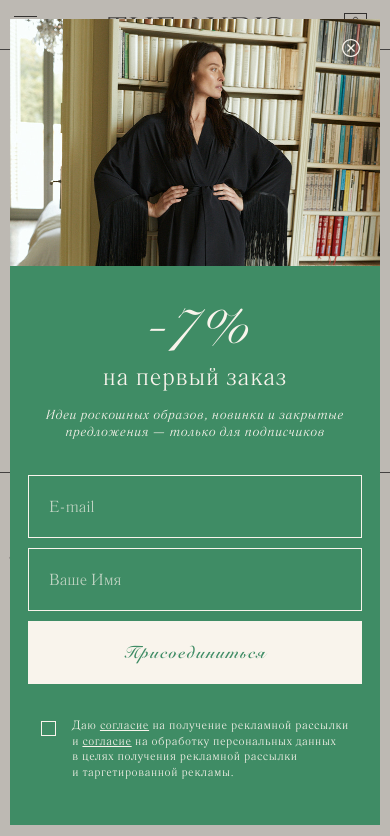
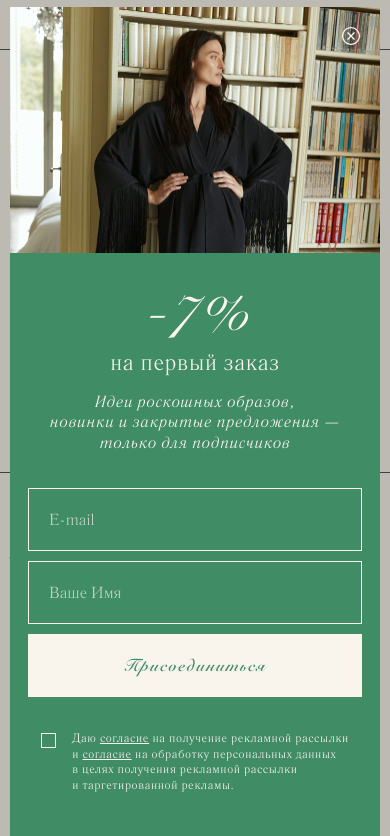
Before and after one commit to DavidPurtskhvanidze/theayris, a plain HTML site: page modal_with_picture/modal-with-picture.html in a window 390 px wide. Shown: the top 836 px of the page. Drawn offline with Linux system fonts and the light colour scheme; files whose address does not match are found by name.

Commit message:
Modal with picture - 3

```diff
--- a/files/styles/elements/club-form.css
+++ b/files/styles/elements/club-form.css
@@ -20,12 +20,11 @@
 
 .club-form-descriptor {
     font-style: italic;
-    font-size: 16px;
+    font-size: clamp(13px, calc(15 / var(--clamp-width) * 100vw), 15px);
     text-align: center;
     letter-spacing: 0.03em;
     margin-bottom: 35px;
 }
-
 .club-form-descriptor_icon {
     padding: 0 30px;
     position: relative;
@@ -142,7 +141,7 @@
 }
 
 .club-form-modal .club-form-title {
-    font-size: 25px;
+    font-size: 23px;
     line-height: 1.2;
     margin-bottom: 15px;
 }
@@ -151,7 +150,9 @@
     font-family: 'RoundhandWeb', serif;
     font-weight: 500;
 }
-
+.club-form-modal .club-form-descriptor {
+    font-size: 18px;
+}
 .club-form-modal .club-form-descriptor_icon {
     padding: 0;
 }
--- a/files/styles/media.css
+++ b/files/styles/media.css
@@ -347,7 +347,7 @@
         width: 370px;
     }
     .club-form-modal .club-form-descriptor {
-        font-size: 13px;
+        font-size: 16px;
     }
     /*Club form modal*/
 
@@ -965,14 +965,14 @@
         display: none;
     }
     .club-form-modal .club-form-title {
-        font-size: 20px;
+        font-size: 18px;
         margin-bottom: 20px;
     }
     .club-form-modal .club-form-descriptor {
         margin-bottom: 25px;
     }
     .club-form-modal .club-form-descriptor {
-        font-size: 11px;
+        font-size: 14px;
     }
     /*Club form modal*/
 }
--- a/modal_with_picture/modal-with-picture.html
+++ b/modal_with_picture/modal-with-picture.html
@@ -540,8 +540,9 @@
         на первый заказ
       </h4>
       <p class="club-form-descriptor">
-        Идеи роскошных образов, новинки и закрытые<br>
-        предложения — только для подписчиков
+        Идеи роскошных образов,<br>
+        новинки и закрытые предложения —<br>
+        только для подписчиков
       </p>
 
       <form class="ajax_form" action="" method="post">
```
